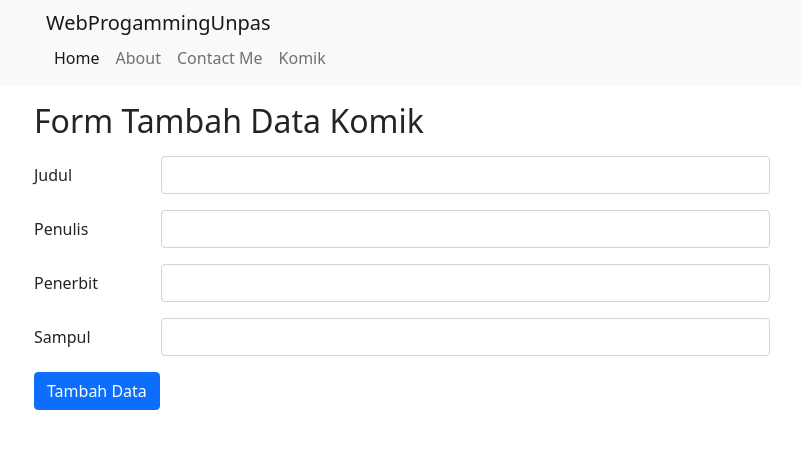
After one commit to Budi721/wpu-code-igniter, a CodeIgniter 4 app: template app/Views/komik/create.php in a window 1280 px wide. The commit adds this page. Shown: the top 449 px of the page, without its empty margins (48-849 px from the left). Run offline with PHP 8.4 and a stand-in for CodeIgniter, Linux system fonts and the light colour scheme; the template is opened without the code that fills it, so the values that code supplies are empty; some libraries are stand-ins or nearby versions.

Commit message:
Menambahkan fitur insert data komik

```diff
--- a/app/Config/Routes.php
+++ b/app/Config/Routes.php
@@ -33,6 +33,7 @@ $routes->setAutoRoute(true);
 // We get a performance increase by specifying the default
 // route since we don't have to scan directories.
 $routes->get('/', 'Pages::index');
+$routes->get('/komik/create', 'Komik::create');
 $routes->get('/komik/(:segment)', 'Komik::detail/$1');
 
 /*
--- a/app/Models/KomikModel.php
+++ b/app/Models/KomikModel.php
@@ -8,6 +8,7 @@ class KomikModel extends Model
 {
     protected $table = 'komik';
     protected $useTimestamps = true;
+    protected $allowedFields = ['judul', 'slug', 'penulis', 'penerbit', 'sampul'];
 
     public function getKomik($slug = false){
         if ($slug == false){
--- /dev/null
+++ b/app/Views/komik/create.php
@@ -0,0 +1,44 @@
+<?php echo $this->extend('layout/template'); ?>
+
+<?php echo $this->section('content'); ?>
+
+<div class="container">
+    <div class="row">
+        <div class="col-8">
+            <h2 class="my-3">Form Tambah Data Komik</h2>
+
+            <form action="/komik/save" method="post">
+                <?php echo csrf_field(); ?>
+                <div class="row mb-3">
+                    <label for="judul" class="col-sm-2 col-form-label">Judul</label>
+                    <div class="col-sm-10">
+                        <input type="text" class="form-control" name="judul" id="judul">
+                    </div>
+                </div>
+                <div class="row mb-3">
+                    <label for="penulis" class="col-sm-2 col-form-label">Penulis</label>
+                    <div class="col-sm-10">
+                        <input type="text" class="form-control" name="penulis" id="penulis">
+                    </div>
+                </div>
+                <div class="row mb-3">
+                    <label for="penerbit" class="col-sm-2 col-form-label">Penerbit</label>
+                    <div class="col-sm-10">
+                        <input type="text" class="form-control" name="penerbit" id="penerbit">
+                    </div>
+                </div>
+                <div class="row mb-3">
+                    <label for="sampul" class="col-sm-2 col-form-label">Sampul</label>
+                    <div class="col-sm-10">
+                        <input type="text" class="form-control" name="sampul" id="sampul">
+                    </div>
+                </div>
+
+                <button type="submit" class="btn btn-primary">Tambah Data</button>
+            </form>
+
+        </div>
+    </div>
+</div>
+
+<?php echo $this->endSection('content'); ?>
```
Also changed, not shown: app/Controllers/Komik.php (+33 -0 lines), app/Views/komik/index.php (+7 -0 lines).
